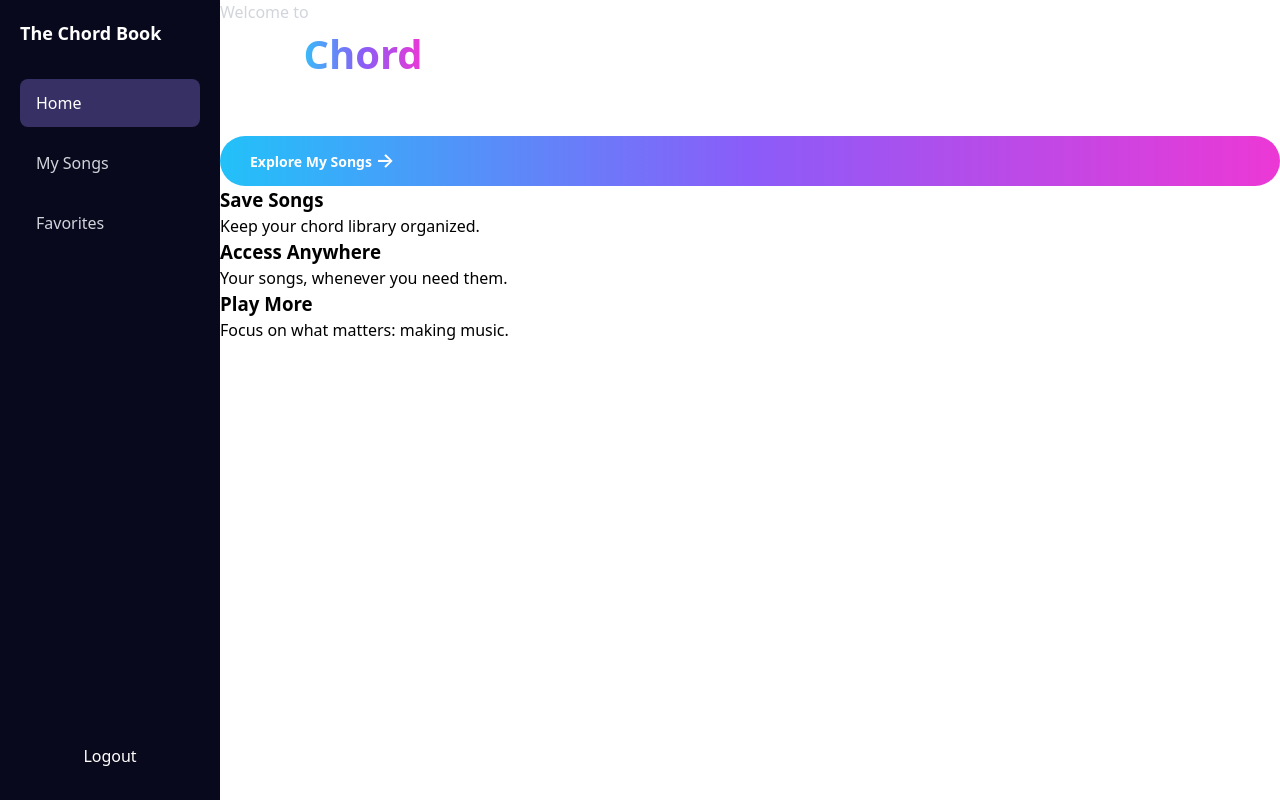
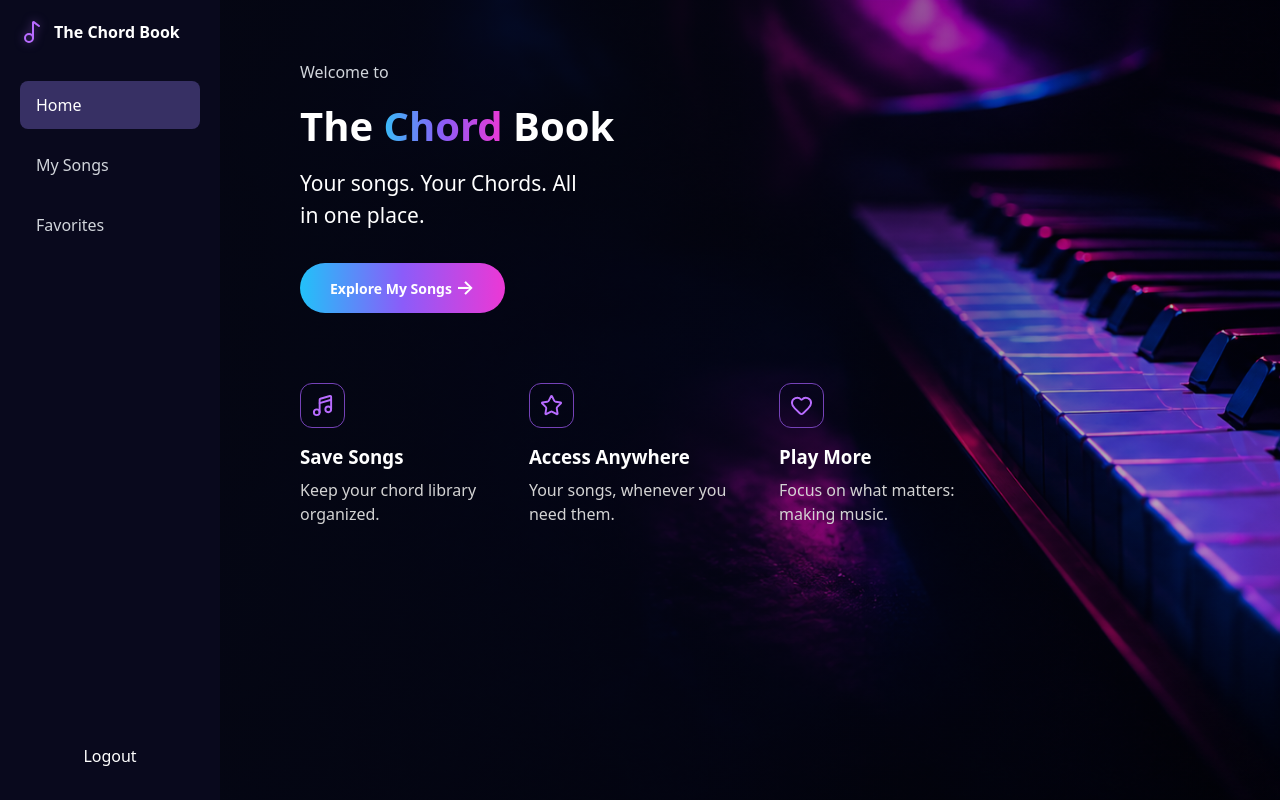
Before and after one commit to mercytv932/Chord_Book, a React (Vite) app in the folder frontend/: page /home in a window 1280 px wide. Built offline with nearby package versions, Linux system fonts and the light colour scheme.

Commit message:
Home styles done, added feature icons, added music icon onn chord book title in Navbar. Home page styles all finished and polished

```diff
--- a/frontend/package.json
+++ b/frontend/package.json
@@ -11,6 +11,7 @@
   },
   "dependencies": {
     "axios": "^1.20.0",
+    "lucide-react": "^1.70.0",
     "react": "^19.2.8",
     "react-dom": "^19.2.8",
     "react-router-dom": "^7.18.4"
--- a/frontend/src/App.css
+++ b/frontend/src/App.css
@@ -26,9 +26,24 @@
   flex-direction: column;
   gap: 12px;
 }
-.navbar-logo {
-  font-size: 18px;
-  margin-bottom: 20px;
+
+.navbar-brand {
+  display: flex;
+  align-items: center;
+  gap: 10px;
+  margin-bottom: 25px;
+}
+
+.navbar-music-icon {
+  width: 24px;
+  height: 24px;
+  color: #b86cff;
+  flex-shrink: 0;
+  filter: drop-shadow(0 0 5px rgba(184, 108, 255, 0.5));
+}
+.navbar-title {
+  font-size: 16px;
+  margin-bottom: 0;
   color: white;
 }
 
@@ -58,12 +73,27 @@
 }
 
 /* Home page */
-.home,
-.home-greet,
-.home-features,
-.extra-features {
+.home {
+  background-image:
+    linear-gradient(90deg, rgba(5, 7, 20, 0.85) 0%, rgba(5, 7, 20, 0.2) 100%),
+    url("./assets/BodyBackground.png");
+  background-size: cover;
+  background-position: center;
+  background-repeat: no-repeat;
+
   display: flex;
   flex-direction: column;
+  justify-content: center;
+  align-items: flex-start;
+  min-height: 100vh;
+  padding: 60px 80px;
+  /* background-color: #080b1c; */
+}
+.home-greet {
+  display: flex;
+  flex-direction: column;
+  align-items: flex-start;
+  gap: 12px;
 }
 
 .home-greet p {
@@ -76,13 +106,16 @@
 .home-greet h1 span {
   background: linear-gradient(90deg, #38bdf8, #8b5cf6, #ec38d5);
   background-clip: text;
-  -webkit-backdrop-clip: text;
+  -webkit-background-clip: text;
   -webkit-text-fill-color: transparent;
 }
 
 .home-greet h3 {
   font-size: 21px;
+  font-weight: 400;
   color: white;
+  max-width: 280px;
+  line-height: 1.5;
 }
 
 .home-button {
@@ -102,3 +135,37 @@
   font-size: 20px;
   line-height: 1;
 }
+
+.home-features-container {
+  display: flex;
+  justify-content: space-between;
+  gap: 30px;
+  width: 100%;
+  max-width: 700px;
+  margin-top: 70px;
+  flex: 1;
+}
+
+.features {
+  display: flex;
+  flex-direction: column;
+  gap: 7px;
+}
+
+.feature-icon {
+  width: 45px;
+  height: 45px;
+  color: #b86cff;
+  border: 1px solid #7542b8;
+  border-radius: 12px;
+  padding: 10px;
+  margin-bottom: 8px;
+}
+
+.features h3 {
+  color: white;
+}
+
+.features p {
+  color: lightgray;
+}
--- a/frontend/src/components/Navbar.tsx
+++ b/frontend/src/components/Navbar.tsx
@@ -1,10 +1,14 @@
 import { NavLink } from "react-router-dom";
+import { Music2 } from "lucide-react";
 
 function Navbar() {
   return (
     <aside className="navbar">
       <nav className="navbar-nav">
-        <h3 className="navbar-logo">The Chord Book</h3>
+        <div className="navbar-brand">
+          <Music2 className="navbar-music-icon" />
+          <h3 className="navbar-title">The Chord Book</h3>
+        </div>
         <NavLink
           to="/home"
           className={({ isActive }) =>
--- a/frontend/src/pages/Home.tsx
+++ b/frontend/src/pages/Home.tsx
@@ -1,4 +1,5 @@
 import { Link } from "react-router-dom";
+import { Music4, Star, Heart } from "lucide-react";
 
 function Home() {
   return (
@@ -16,18 +17,21 @@ function Home() {
         </Link>
       </div>
 
-      <div className="home-features">
-        <div>
+      <div className="home-features-container">
+        <div className="features">
+          <Music4 className="feature-icon" />
           <h3>Save Songs</h3>
           <p>Keep your chord library organized.</p>
         </div>
 
-        <div className="extra-features">
+        <div className="features">
+          <Star className="feature-icon" />
           <h3>Access Anywhere</h3>
           <p>Your songs, whenever you need them.</p>
         </div>
 
-        <div className="extra-features">
+        <div className="features">
+          <Heart className="feature-icon" />
           <h3>Play More</h3>
           <p>Focus on what matters: making music.</p>
         </div>
```
Also changed, not shown: 1 other file (tests, documents, lock files or other folders).
